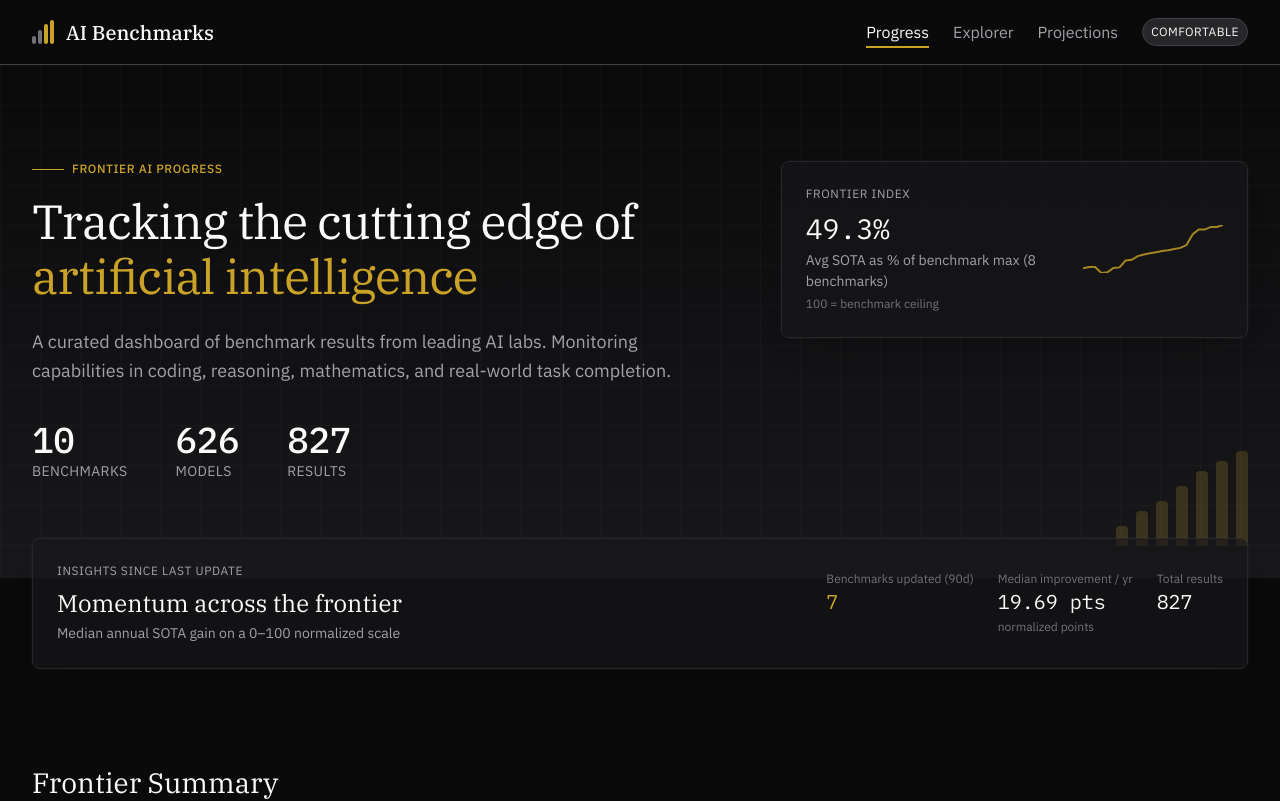
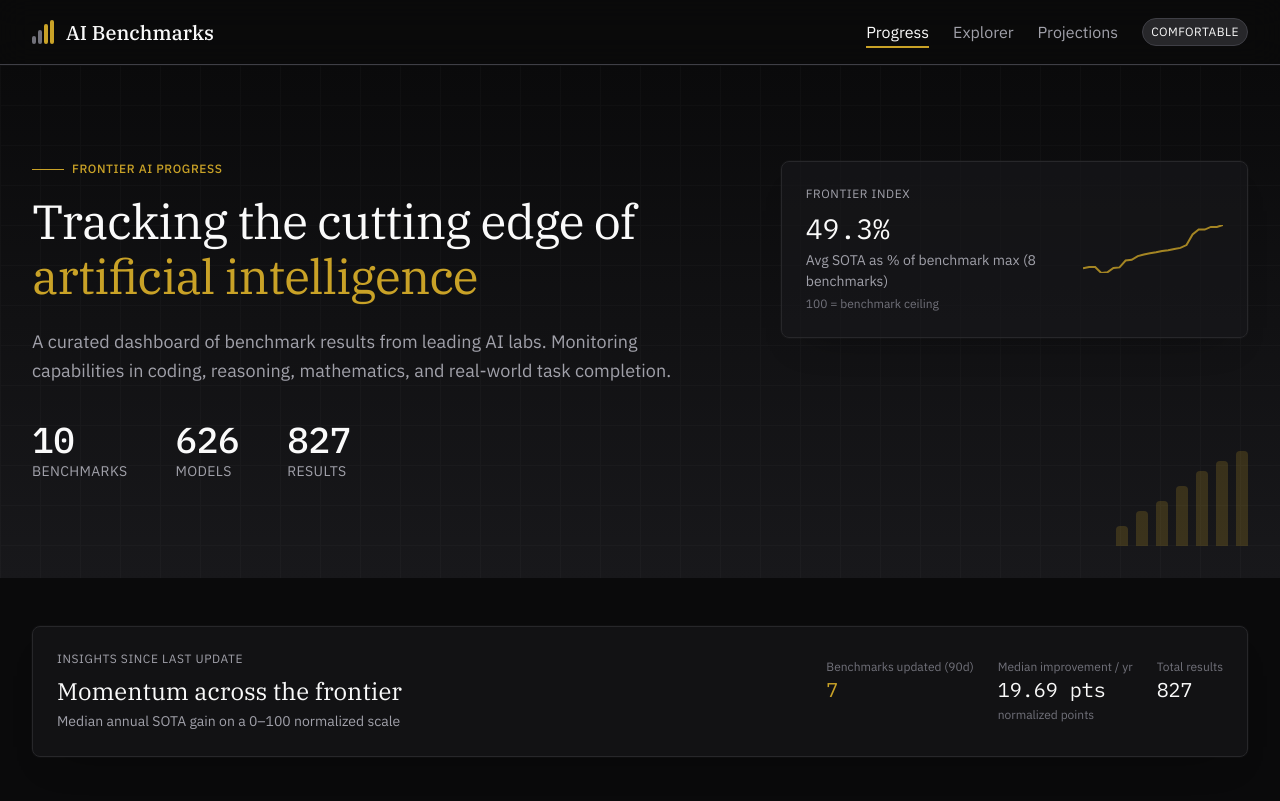
Before and after one commit to kylemoskowitz-ai/ai-benchmark-dashboard, a Next.js app in the folder web/: page / in a window 1280 px wide. Shown: the top 801 px of the page. Built offline with nearby package versions, Linux system fonts and the light colour scheme.

Commit message:
Normalize momentum section spacing

```diff
--- a/web/components/MomentumSection.tsx
+++ b/web/components/MomentumSection.tsx
@@ -62,14 +62,14 @@ export function MomentumSection() {
 
   if (loading) {
     return (
-      <section className="container-wide -mt-6 md:-mt-10 pb-12 relative z-10">
+      <section className="container-wide py-12">
         <div className="card card-muted shadow-soft animate-pulse h-24" />
       </section>
     );
   }
 
   return (
-    <section className="container-wide -mt-6 md:-mt-10 pb-12 relative z-10">
+    <section className="container-wide py-12">
       <div className="card card-muted shadow-soft">
         <div className="flex flex-col md:flex-row md:items-center md:justify-between gap-6">
           <div>
```
